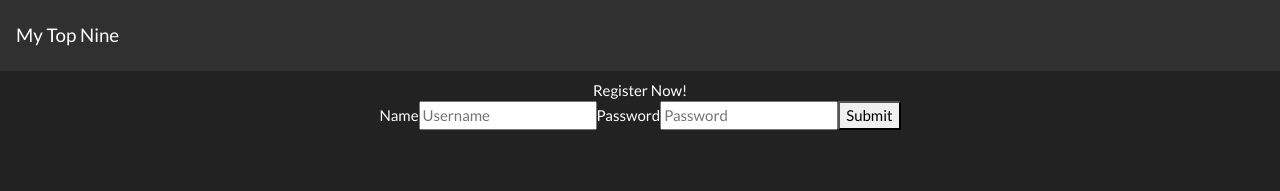
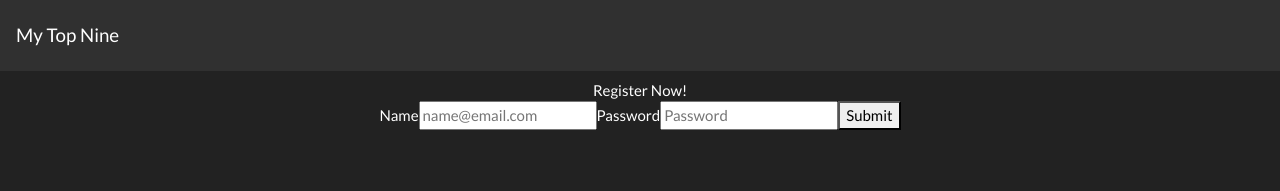
Before and after one commit to bw-my-top-nine/front-end, a React (Create React App) app: page /register-form in a window 1280 px wide. Shown: the top 191 px of the page. Built offline with nearby package versions, Linux system fonts and the light colour scheme.

Commit message:
changed username to email

```diff
--- a/src/App.js
+++ b/src/App.js
@@ -21,7 +21,7 @@ function App() {
       {/*<CreateItem />*/}
       <PrivateRoute path='/home' component={Home} />
       {/*<ItemList />*/}
-      <PrivateRoute path='/CreateCategoryForm' component={CreateCategory} />
+      {/*<PrivateRoute path='/CreateCategoryForm' component={CreateCategory} />*/}
     </div>
   );
 
--- a/src/components/LoginForm.js
+++ b/src/components/LoginForm.js
@@ -5,7 +5,7 @@ import { Form, FormGroup, Input, Button } from 'reactstrap';
 
 const LoginForm = (props) => {
     console.log(props);
-    const [inputValue, setInputValue] = useState({username: '', password: ''})
+    const [inputValue, setInputValue] = useState({email: '', password: ''})
     //sets input values from form into inputValue
     const handleChange = e => {
         setInputValue({
@@ -31,10 +31,10 @@ const LoginForm = (props) => {
             <Form onSubmit={handleSubmit}>
                 <FormGroup>
                     <Input
-                    type='text'
-                    name='username'
-                    placeholder='Username'
-                    value={inputValue.username}
+                    type='email'
+                    name='email'
+                    placeholder='name@email.com'
+                    value={inputValue.email}
                     onChange={handleChange}
                     required
                     />
--- a/src/components/RegisterForm.js
+++ b/src/components/RegisterForm.js
@@ -3,7 +3,7 @@ import axios from 'axios';
 
 const RegisterForm = (props) => {
     console.log(props)
-    const [credentials, setCredentials] = useState({username: '', password: ''})
+    const [credentials, setCredentials] = useState({email: '', password: ''})
     const handleChange = e => {
         setCredentials({
             ...credentials,
@@ -28,10 +28,10 @@ const RegisterForm = (props) => {
             <form onSubmit={handleSubmit}>
                 Name
                 <input
-                type='text'
-                name='username'
-                placeholder='Username'
-                value={credentials.username}
+                type='email'
+                name='email'
+                placeholder='name@email.com'
+                value={credentials.email}
                 onChange={handleChange}
                 />
                 Password
@@ -42,14 +42,6 @@ const RegisterForm = (props) => {
                 value={credentials.password}
                 onChange={handleChange}
                 />
-                {/*Email
-                <input
-                type='email'
-                name='email'
-                placeholder='name@email.com'
-                value={credentials.email}
-                onChange={handleChange}
-                />*/}
                 <button>Submit</button>
             </form>
         </div>
```
